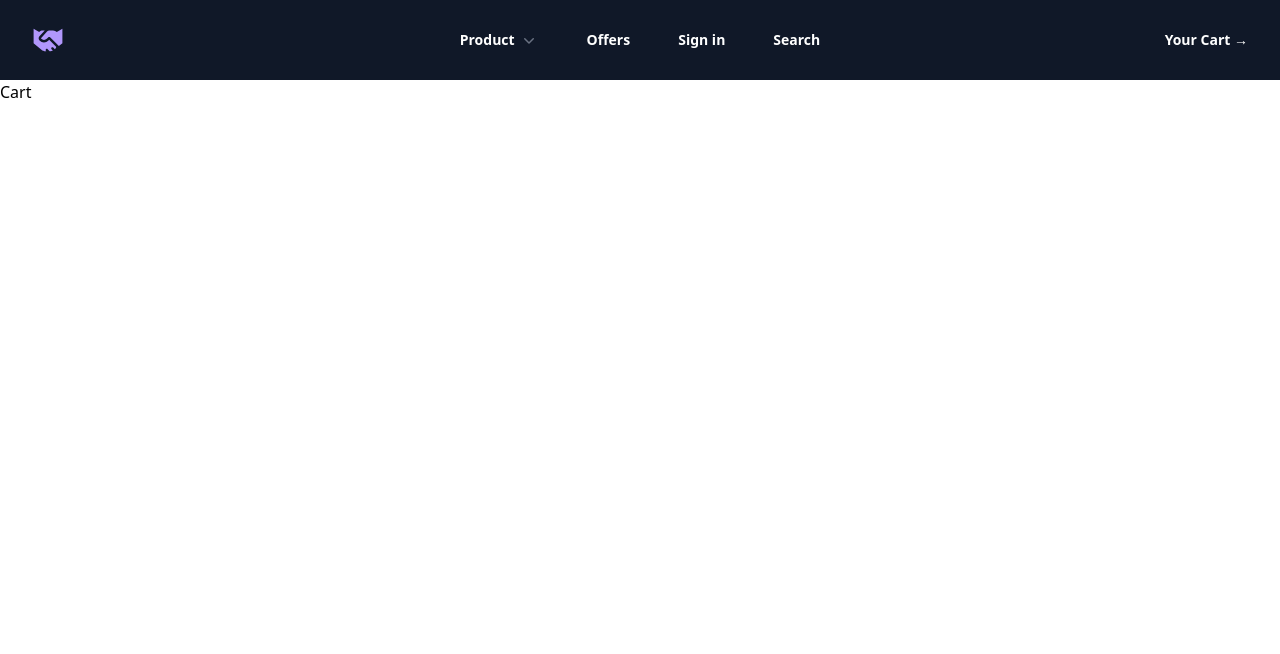
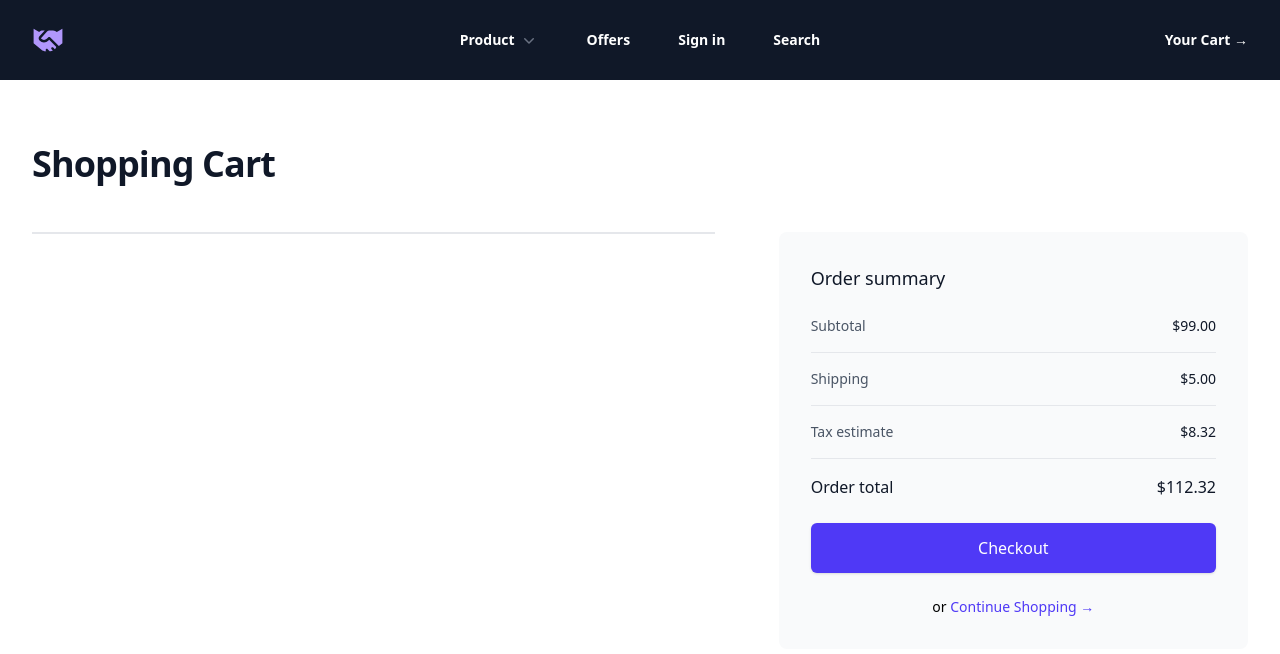
Before and after one commit to madhav758/ShopeGlobe, a React (Vite) app: page /cart in a window 1280 px wide. Shown: the top 654 px of the page. Built offline with nearby package versions, Linux system fonts and the light colour scheme.

Commit message:
update Cart and Header to display

```diff
--- a/package.json
+++ b/package.json
@@ -12,11 +12,14 @@
   "dependencies": {
     "@headlessui/react": "^2.2.9",
     "@heroicons/react": "^2.2.0",
+    "@reduxjs/toolkit": "^2.11.2",
     "@tailwindcss/vite": "^4.1.18",
     "axios": "^1.13.4",
     "react": "^19.2.0",
     "react-dom": "^19.2.0",
+    "react-redux": "^9.2.0",
     "react-router-dom": "^7.13.0",
+    "redux": "^5.0.1",
     "tailwindcss": "^4.1.18"
   },
   "devDependencies": {
--- a/src/components/Cart.jsx
+++ b/src/components/Cart.jsx
@@ -1,8 +1,127 @@
 import React from 'react'
+import { useSelector, useDispatch } from 'react-redux'
+import { remove } from './utils/cartSlice'
+
 
 function Cart() {
+    const cartItems = useSelector((state) => state.cart.items)
+    const dispatch = useDispatch()
+    function HandleRemove(product) {
+        dispatch(remove(product))
+    }
     return (
-        <div>Cart</div>
+        <div>
+            <div className="bg-white">
+                <div className="mx-auto max-w-2xl px-4 pt-16 pb-24 sm:px-6 lg:max-w-7xl lg:px-8">
+                    <h1 className="text-3xl font-bold tracking-tight text-gray-900 sm:text-4xl">Shopping Cart</h1>
+
+                    <form className="mt-12 lg:grid lg:grid-cols-12 lg:items-start lg:gap-x-12 xl:gap-x-16">
+                        {/* Product List Section */}
+                        <section aria-labelledby="cart-heading" className="lg:col-span-7">
+                            <h2 id="cart-heading" className="sr-only">Items in your shopping cart</h2>
+
+                            <ul role="list" className="divide-y divide-gray-200 border-t border-b border-gray-200">
+                                {/* Start of Single Item */}
+                                {cartItems.map((product) => {
+                                    console.log(product, 'resp');
+
+                                    return (
+                                        <li className="flex py-6 sm:py-10">
+                                            <div className="shrink-0">
+                                                <img
+                                                    src={product.images?.[0]}
+                                                    alt={product.title}
+                                                    className="size-24 rounded-md object-cover sm:size-48"
+                                                />
+                                            </div>
+
+                                            <div className="ml-4 flex flex-1 flex-col justify-between sm:ml-6">
+                                                <div className="relative pr-9 sm:grid sm:grid-cols-2 sm:gap-x-6 sm:pr-0">
+                                                    <div>
+                                                        <div className="flex justify-between">
+                                                            <h3 className="text-sm">
+                                                                <a href="#" className="font-medium text-gray-700 hover:text-gray-800">
+                                                                    {product.title}
+                                                                </a>
+                                                            </h3>
+                                                        </div>
+                                                        <p className="mt-1 text-sm text-gray-500">{product.category}</p>
+                                                        <p className="mt-1 text-sm font-medium text-gray-900">{product.price}</p>
+                                                    </div>
+
+                                                    <div className="mt-4 sm:mt-0 sm:pr-9">
+                                                        <select className="max-w-full rounded-md border border-gray-300 py-1.5 text-left text-base font-medium leading-5 text-gray-700 shadow-sm focus:border-indigo-500 focus:outline-none focus:ring-1 focus:ring-indigo-500 sm:text-sm">
+                                                            <option value="1">1</option>
+                                                            <option value="2">2</option>
+                                                            <option value="3">3</option>
+                                                        </select>
+
+                                                        <div className="absolute top-0 right-0">
+                                                            <button onClick={() => HandleRemove(product)} type="button" className="-m-2 inline-flex p-2 text-indigo-600 hover:text-indigo-500 text-sm font-medium">
+                                                                Remove
+                                                            </button>
+                                                        </div>
+                                                    </div>
+                                                </div>
+
+                                                <p className="mt-4 flex space-x-2 text-sm text-gray-700">
+                                                    <span className="text-green-500">✓</span>
+                                                    <span>In stock</span>
+                                                </p>
+                                            </div>
+                                        </li>
+                                    )
+                                })}
+
+                                {/* End of Single Item */}
+                            </ul>
+                        </section>
+
+                        {/* Order Summary Section */}
+                        <section aria-labelledby="summary-heading" className="mt-16 rounded-lg bg-gray-50 px-4 py-6 sm:p-6 lg:col-span-5 lg:mt-0 lg:p-8">
+                            <h2 id="summary-heading" className="text-lg font-medium text-gray-900">Order summary</h2>
+
+                            <dl className="mt-6 space-y-4">
+                                <div className="flex items-center justify-between">
+                                    <dt className="text-sm text-gray-600">Subtotal</dt>
+                                    <dd className="text-sm font-medium text-gray-900">$99.00</dd>
+                                </div>
+                                <div className="flex items-center justify-between border-t border-gray-200 pt-4">
+                                    <dt className="text-sm text-gray-600">Shipping</dt>
+                                    <dd className="text-sm font-medium text-gray-900">$5.00</dd>
+                                </div>
+                                <div className="flex items-center justify-between border-t border-gray-200 pt-4">
+                                    <dt className="text-sm text-gray-600">Tax estimate</dt>
+                                    <dd className="text-sm font-medium text-gray-900">$8.32</dd>
+                                </div>
+                                <div className="flex items-center justify-between border-t border-gray-200 pt-4">
+                                    <dt className="text-base font-medium text-gray-900">Order total</dt>
+                                    <dd className="text-base font-medium text-gray-900">$112.32</dd>
+                                </div>
+                            </dl>
+
+                            <div className="mt-6">
+                                <button
+                                    type="submit"
+                                    className="w-full rounded-md border border-transparent bg-indigo-600 py-3 px-4 text-base font-medium text-white shadow-sm hover:bg-indigo-700 focus:outline-none focus:ring-2 focus:ring-indigo-500 focus:ring-offset-2"
+                                >
+                                    Checkout
+                                </button>
+                            </div>
+
+                            <div className="mt-6 text-center text-sm">
+                                <p>
+                                    or{' '}
+                                    <button type="button" className="font-medium text-indigo-600 hover:text-indigo-500">
+                                        Continue Shopping <span aria-hidden="true"> &rarr;</span>
+                                    </button>
+                                </p>
+                            </div>
+                        </section>
+                    </form>
+                </div>
+            </div>
+        </div>
     )
 }
 
--- a/src/components/Header.jsx
+++ b/src/components/Header.jsx
@@ -2,6 +2,7 @@ import React from 'react'
 'use client'
 import logo from '../assets/logo.svg';
 import { useState } from 'react'
+import { Link } from 'react-router-dom';
 import {
     Dialog,
     DialogPanel,
@@ -35,6 +36,7 @@ const callsToAction = [
     { name: 'Watch demo', href: '#', icon: PlayCircleIcon },
     { name: 'Contact sales', href: '#', icon: PhoneIcon },
 ]
+
 
 export default function Header() {
     const [mobileMenuOpen, setMobileMenuOpen] = useState(false)
@@ -118,9 +120,12 @@ export default function Header() {
                     </a>
                 </PopoverGroup>
                 <div className="hidden lg:flex lg:flex-1 lg:justify-end">
-                    <a href="#" className="text-sm/6 font-semibold text-white">
-                        Your Cart <span aria-hidden="true">&rarr;</span>
-                    </a>
+                    <Link to={'/cart'}>
+                        <p className="text-sm/6 font-semibold text-white">
+                            Your Cart <span aria-hidden="true">&rarr;</span>
+                        </p>
+
+                    </Link>
                 </div>
             </nav>
             <Dialog open={mobileMenuOpen} onClose={setMobileMenuOpen} className="lg:hidden">
```
Also changed, not shown: 1 other file (tests, documents, lock files or other folders).
